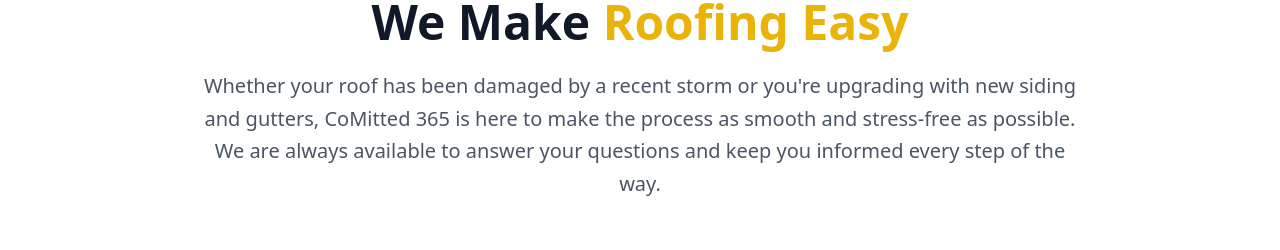
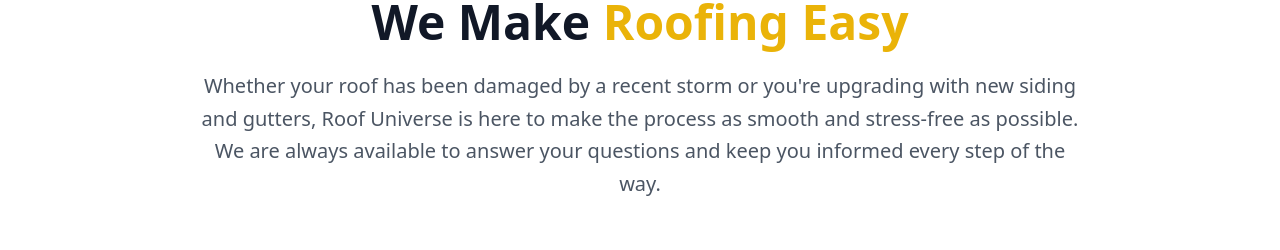
Before and after one commit to ognen007/roof-universe, a React (Vite) app: page /landing-page in a window 1280 px wide. Shown: the part 130-380 px from the top of the page. Built offline with nearby package versions, Linux system fonts and the light colour scheme.

Commit message:
Updated RoofingEasySection.tsx

```diff
--- a/src/components/landing/RoofingEasySection.tsx
+++ b/src/components/landing/RoofingEasySection.tsx
@@ -16,7 +16,7 @@ const RoofingEasySection = () => {
           </h2>
           <p className="text-xl text-gray-600 max-w-4xl mx-auto leading-relaxed">
             Whether your roof has been damaged by a recent storm or you're upgrading with new siding and gutters,
-            CoMitted 365 is here to make the process as smooth and stress-free as possible. We are always available
+            Roof Universe is here to make the process as smooth and stress-free as possible. We are always available
             to answer your questions and keep you informed every step of the way.
           </p>
         </div>
```
